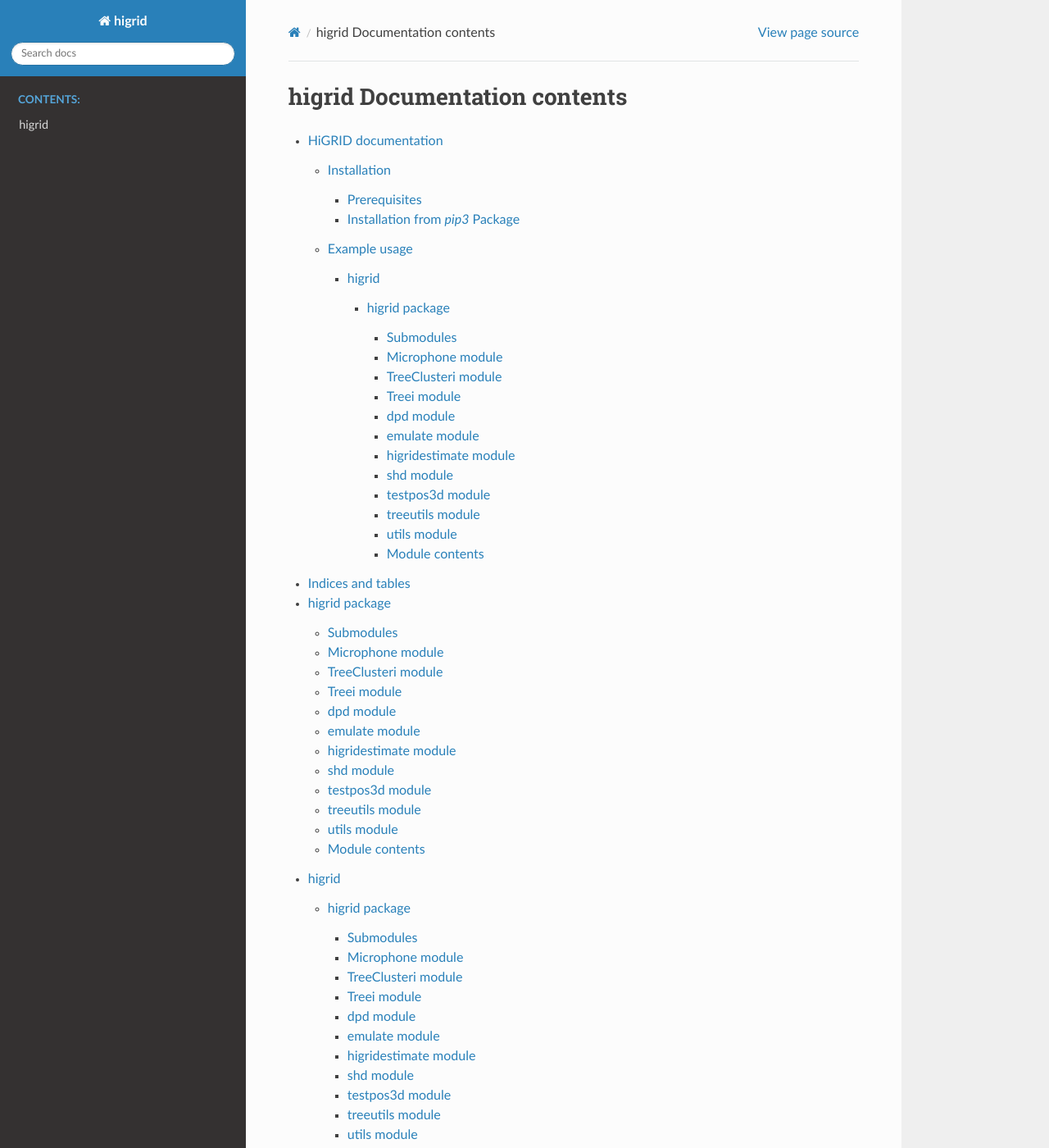
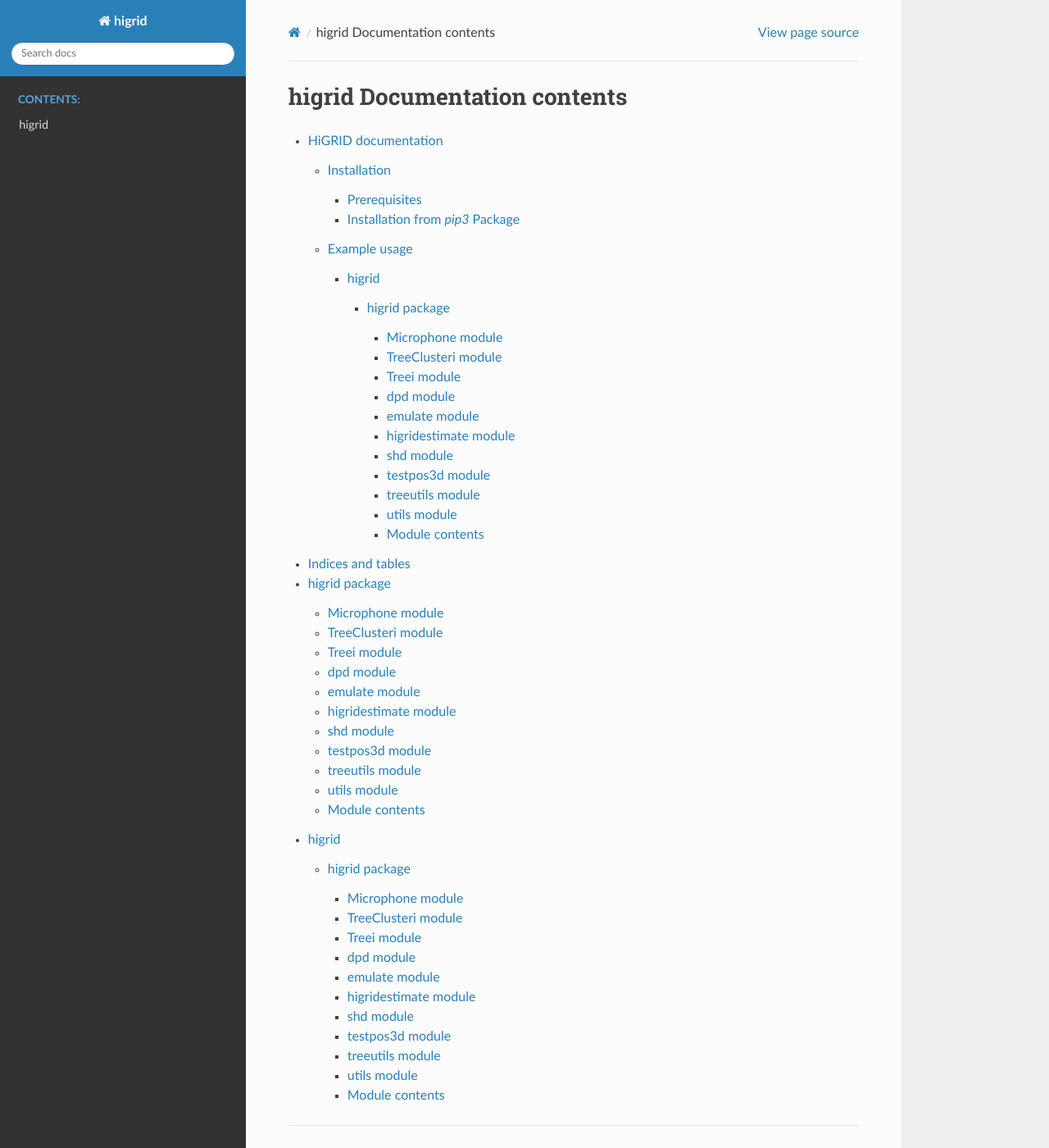
Before and after one commit to metu-sparg/higrid, a Sphinx documentation site: the page built from docs/source/contents.rst, in a window 1280 px wide and 1400 px high. Shown: the whole window at 82% size. Built offline with Sphinx 7.4.7 and the Read the Docs theme 2.0.0, drawn with Linux system fonts in a browser that asks for light colours.

```diff
--- a/docs/source/conf.py
+++ b/docs/source/conf.py
@@ -14,7 +14,7 @@ import os
 import sys
 from unittest.mock import MagicMock
 
-sys.path.insert(0, os.path.abspath('../../'))
+sys.path.insert(0, os.path.abspath('../../higrid'))
 
 class Mock(MagicMock):
     @classmethod
--- a/docs/source/higrid.rst
+++ b/docs/source/higrid.rst
@@ -1,10 +1,8 @@
 higrid package
 ==============
 
-Submodules
-----------
 
-`higrid` consists of the following submodules:
+`higrid` consists of the following modules:
 
 Microphone module
 ------------------------
```
